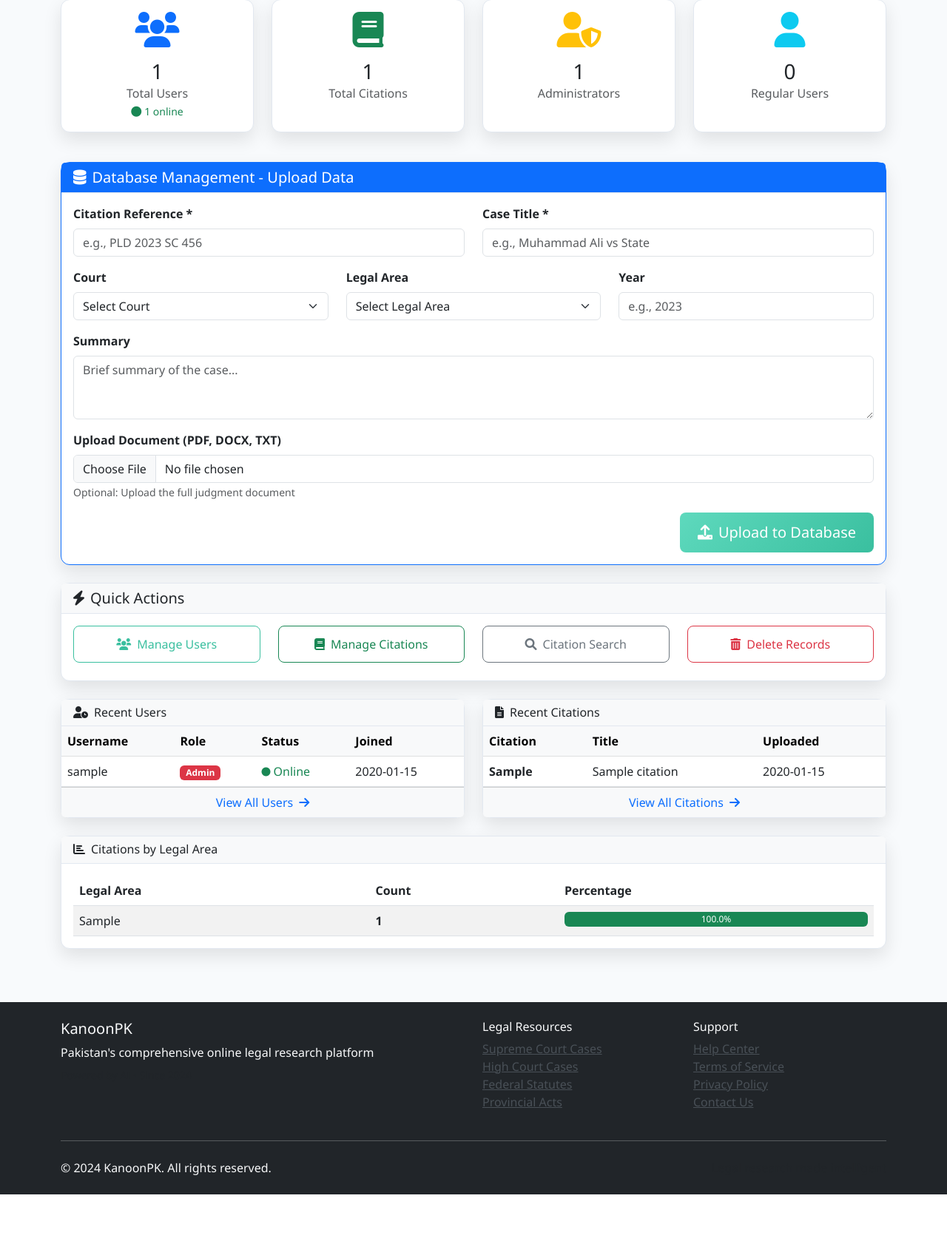
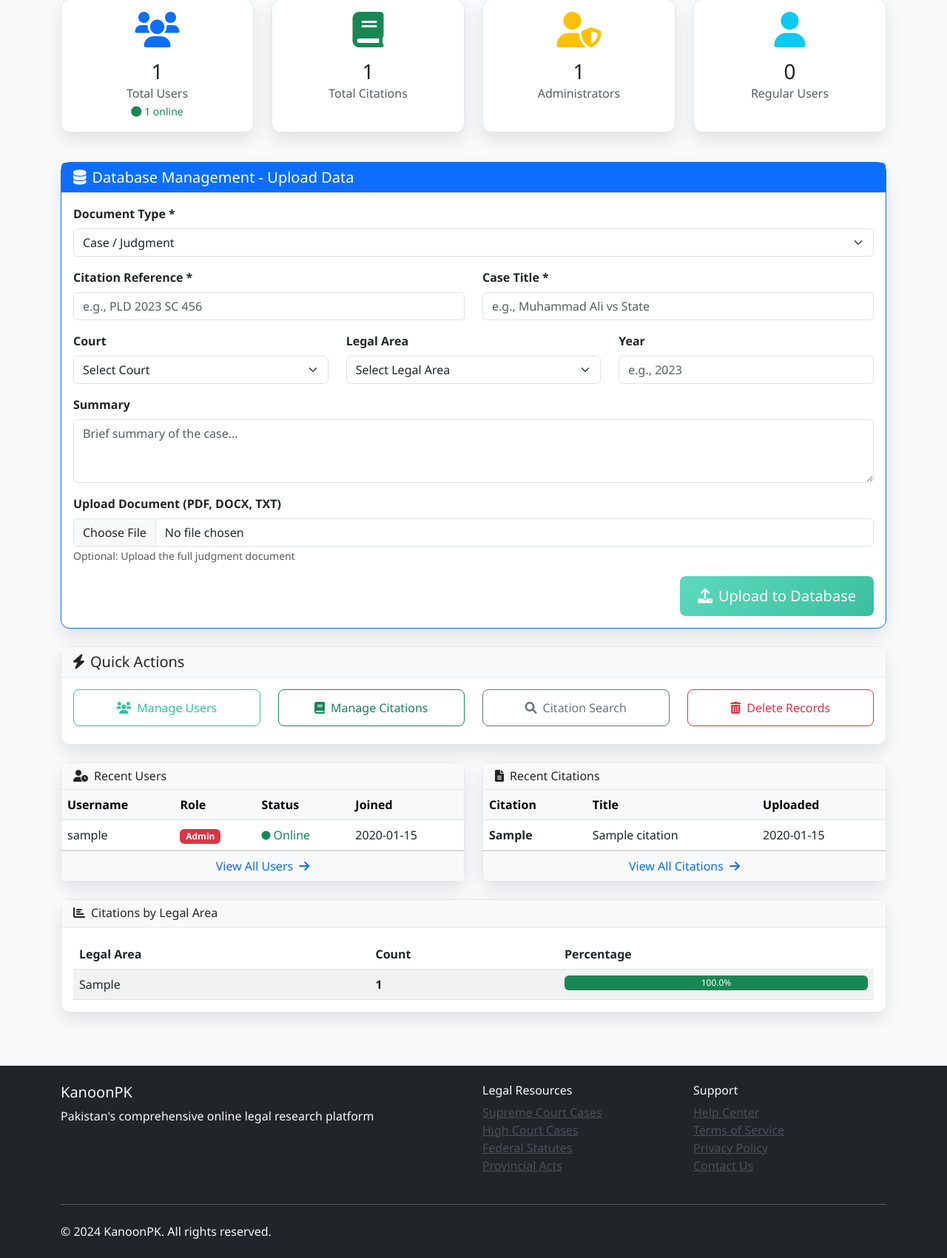
Before and after one commit to Rayhanehmad/CasePoint, a Flask app: page /admin in a window 1280 px wide. Shown: the part 216-1917 px from the top of the page at 74% size. Before the commit the page ends 1831 px from the top, so only its background shows below. Run offline with Flask 3, Linux system fonts and the light colour scheme; the visitor is signed in with stand-in values (Sample User, id 1); tables that the repository leaves empty hold one stand-in row (values such as "Sample post"); some libraries are stand-ins or nearby versions.

Commit message:
Add document type selection for uploading laws and legal documents
Adds a 'document_type' field to the citation upload forms in main.py and updates the admin_panel.html template to include a dropdown for selecting document types (Case, Act, Rule, Ordinance) with dynamic label and placeholder updates via JavaScript.

Replit-Commit-Author: Agent
Replit-Commit-Session-Id: b3916e39-d289-4097-a532-5b1937ae237d
Replit-Commit-Checkpoint-Type: intermediate_checkpoint
Replit-Commit-Screenshot-Url: https://storage.googleapis.com/screenshot-production-us-central1/b6f74e4f-d015-4e43-b269-fa726667c59c/b3916e39-d289-4097-a532-5b1937ae237d/eNI12WN

```diff
--- a/main.py
+++ b/main.py
@@ -496,6 +496,7 @@ def upload_citation():
         try:
             # Extract form data
             citation_data = {
+                'document_type': request.form.get('document_type', 'case'),
                 'title': request.form.get('title'),
                 'citation': request.form.get('citation'),
                 'court': request.form.get('court'),
@@ -568,6 +569,7 @@ def upload_citation_file():
 
         # Store document with extracted text
         citation_data = {
+            'document_type': request.form.get('document_type', 'case'),
             'title': request.form.get('title', filename.rsplit('.', 1)[0]),
             'citation': request.form.get('citation', filename),
             'court': request.form.get('court', ''),
--- a/templates/admin_panel.html
+++ b/templates/admin_panel.html
@@ -65,13 +65,25 @@
                 <div class="card-body">
                     <form action="{{ url_for('upload_citation') }}" method="POST" enctype="multipart/form-data">
                         <div class="row">
+                            <div class="col-md-12 mb-3">
+                                <label class="form-label fw-bold">Document Type *</label>
+                                <select class="form-select" name="document_type" required onchange="updateFormLabels(this.value)">
+                                    <option value="case" selected>Case / Judgment</option>
+                                    <option value="act">Act / Statute</option>
+                                    <option value="rule">Rules / Regulations</option>
+                                    <option value="ordinance">Ordinance</option>
+                                </select>
+                            </div>
+                        </div>
+
+                        <div class="row">
                             <div class="col-md-6 mb-3">
-                                <label class="form-label fw-bold">Citation Reference *</label>
-                                <input type="text" class="form-control" name="citation" required placeholder="e.g., PLD 2023 SC 456">
+                                <label class="form-label fw-bold" id="citation-label">Citation Reference *</label>
+                                <input type="text" class="form-control" name="citation" required placeholder="e.g., PLD 2023 SC 456" id="citation-input">
                             </div>
                             <div class="col-md-6 mb-3">
-                                <label class="form-label fw-bold">Case Title *</label>
-                                <input type="text" class="form-control" name="title" required placeholder="e.g., Muhammad Ali vs State">
+                                <label class="form-label fw-bold" id="title-label">Case Title *</label>
+                                <input type="text" class="form-control" name="title" required placeholder="e.g., Muhammad Ali vs State" id="title-input">
                             </div>
                         </div>
 
@@ -297,3 +309,36 @@
     {% endif %}
 </div>
 {% endblock %}
+
+{% block extra_scripts %}
+<script>
+function updateFormLabels(docType) {
+    const citationLabel = document.getElementById('citation-label');
+    const titleLabel = document.getElementById('title-label');
+    const citationInput = document.getElementById('citation-input');
+    const titleInput = document.getElementById('title-input');
+
+    if (docType === 'case') {
+        citationLabel.textContent = 'Citation Reference *';
+        titleLabel.textContent = 'Case Title *';
+        citationInput.placeholder = 'e.g., PLD 2023 SC 456';
+        titleInput.placeholder = 'e.g., Muhammad Ali vs State';
+    } else if (docType === 'act') {
+        citationLabel.textContent = 'Act Reference *';
+        titleLabel.textContent = 'Act Title *';
+        citationInput.placeholder = 'e.g., Act XLV of 1860';
+        titleInput.placeholder = 'e.g., Pakistan Penal Code 1860';
+    } else if (docType === 'rule') {
+        citationLabel.textContent = 'Rule Reference *';
+        titleLabel.textContent = 'Rule Title *';
+        citationInput.placeholder = 'e.g., Rule 2024-R-123';
+        titleInput.placeholder = 'e.g., Code of Civil Procedure Rules';
+    } else if (docType === 'ordinance') {
+        citationLabel.textContent = 'Ordinance Reference *';
+        titleLabel.textContent = 'Ordinance Title *';
+        citationInput.placeholder = 'e.g., Ordinance II of 2020';
+        titleInput.placeholder = 'e.g., National Accountability Ordinance';
+    }
+}
+</script>
+{% endblock %}
```
